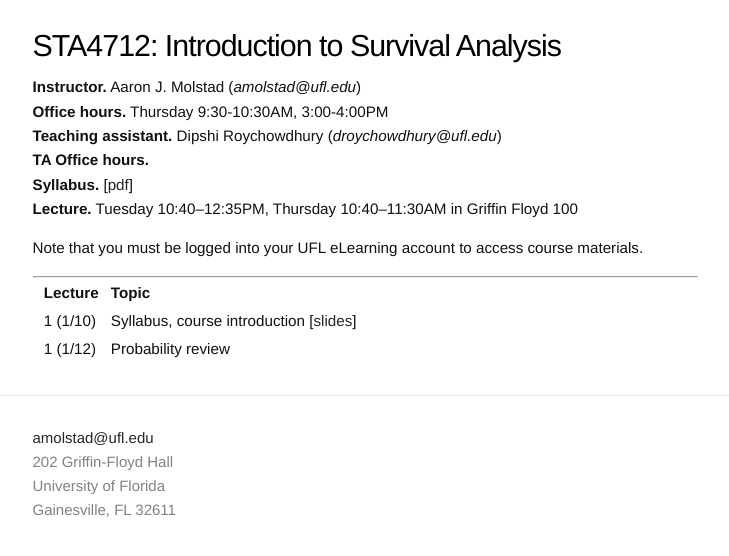
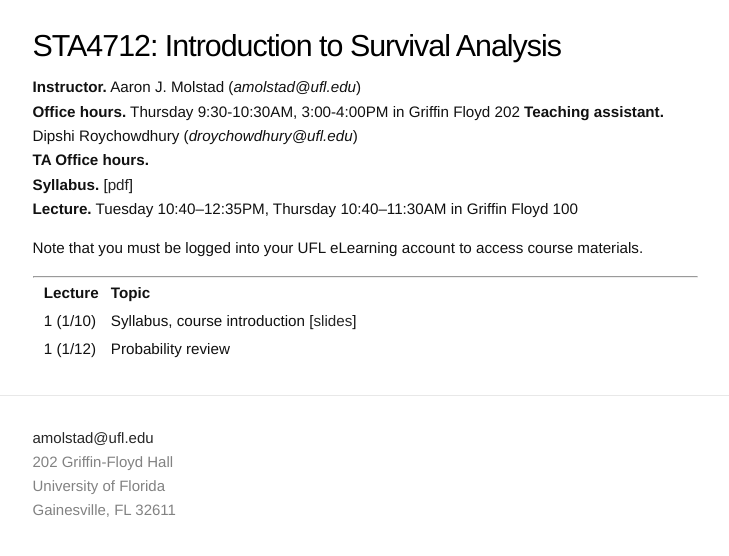
Before and after one commit to ajmolstad/ajmolstad.github.io, a Jekyll site: the page built from S23_STA4712.md, in a window 1280 px wide. Shown: the top 556 px of the page, without its empty margins (275-1004 px from the left). Built offline with Jekyll 4.4.1, drawn with Linux system fonts in a browser that asks for light colours.

Commit message:
Update S23_STA4712.md

```diff
--- a/S23_STA4712.md
+++ b/S23_STA4712.md
@@ -5,7 +5,7 @@ permalink: /S23_STA4712/
 ---
 # STA4712: Introduction to Survival Analysis
 **Instructor.** Aaron J. Molstad (*amolstad@ufl.edu*)
-**Office hours.**  Thursday 9:30-10:30AM, 3:00-4:00PM
+**Office hours.**  Thursday 9:30-10:30AM, 3:00-4:00PM in Griffin Floyd 202
 **Teaching assistant.** Dipshi Roychowdhury (*droychowdhury@ufl.edu*)
 **TA Office hours.**
 **Syllabus.**  [[pdf](https://ufl.instructure.com/files/74780495/download?download_frd=1)]
```
